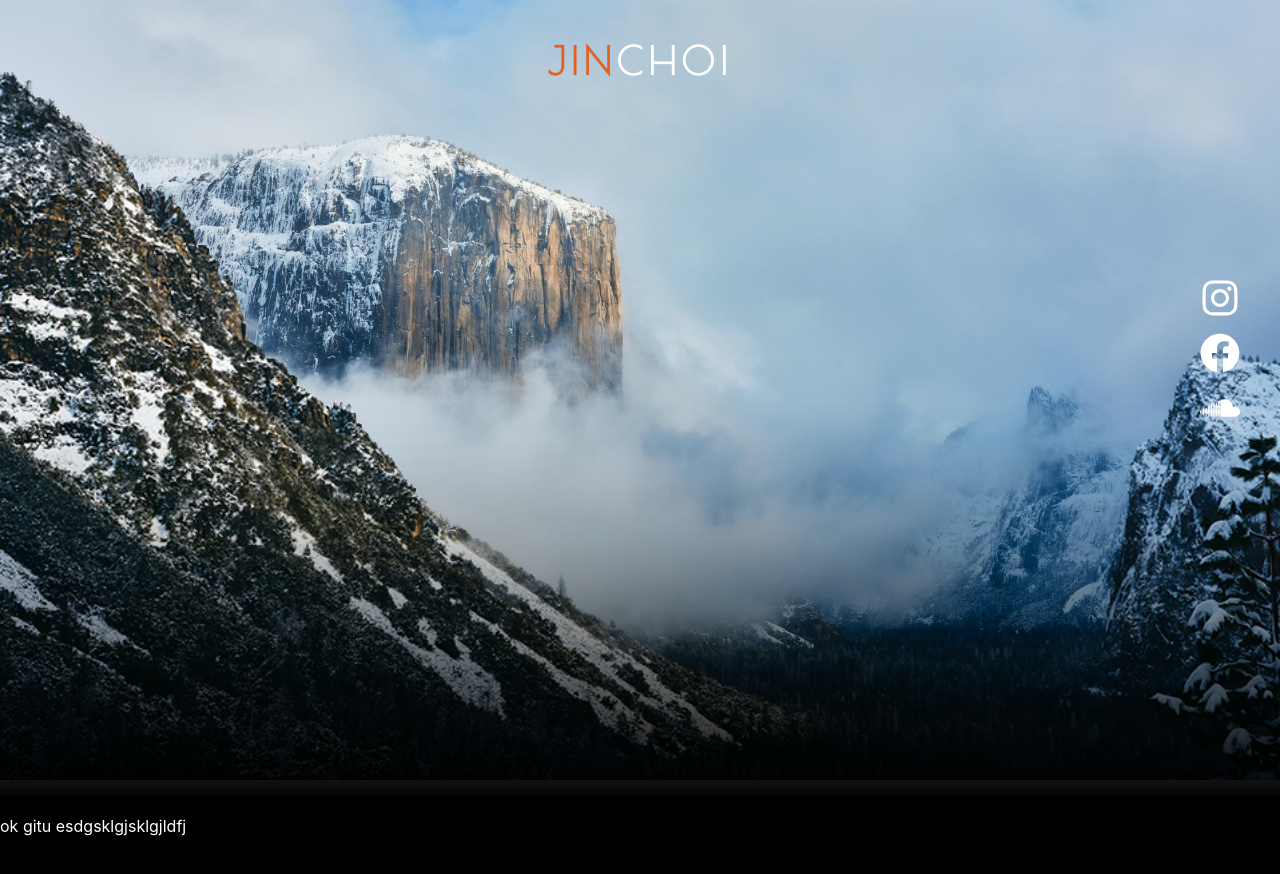
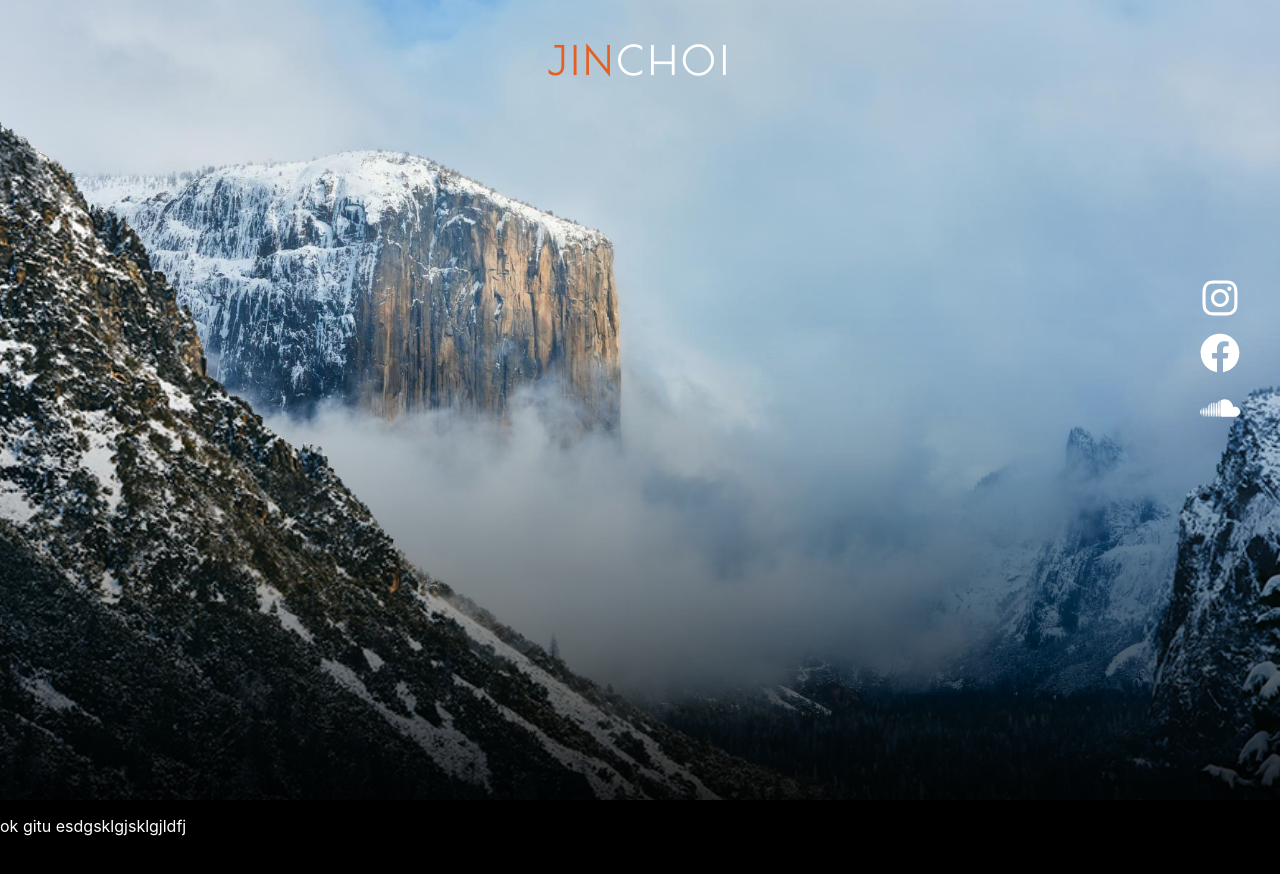
Before and after one commit to wbenarto/jin, a Next.js app: page / in a window 1280 px wide. Shown: the top 874 px of the page. Built offline with nearby package versions, Linux system fonts and the light colour scheme; a web font is replaced by a local one.

Commit message:
hero parallax test

```diff
--- a/components/Hero.tsx
+++ b/components/Hero.tsx
@@ -26,14 +26,14 @@ const Hero = () => {
 
     return (
         <div className={styles.heroContainer} >
-            <div className={styles.bottomFade}></div>
-
             <motion.div className={styles.parallaxLayer} style={{ y: y1, }}>
                 <img className={styles.y1Image} src='/images/snowmountain.jpg' />
 
             </motion.div>
             <motion.div className={styles.parallaxLayer} style={{ y: y2 }}>
+                <div className={styles.bottomFade}></div>
                 <img className={styles.y2Image} src='/parallax/layer2.png' />
+
             </motion.div>
 
             {/* <motion.div style={{ y: y3 }} className={styles.heroQuote}>
--- a/styles/Content.module.css
+++ b/styles/Content.module.css
@@ -241,13 +241,15 @@
 
 .heroContainer {
   height: 100vh;
+  overflow: hidden;
 }
 
 .parallaxLayer {
   display: block;
   position: absolute;
   width: 100%;
-  height: 100vh;
+  height: 110%;
+  overflow: hidden;
 }
 
 .y1Image {
@@ -255,9 +257,10 @@
   z-index: 0;
   position: absolute;
   width: 100%;
+  height: 100%;
   top: 0;
   left: 0;
-  height: 100vh;
+  bottom: 0;
   -o-object-fit: cover;
      object-fit: cover;
 }
@@ -266,9 +269,10 @@
   overflow: hidden;
   position: absolute;
   width: 100%;
+  height: 100%;
   top: 0;
+  bottom: 0;
   z-index: 1;
-  height: 100vh;
   -o-object-fit: cover;
      object-fit: cover;
 }
@@ -301,9 +305,8 @@
 .bottomFade {
   width: 100%;
   bottom: 0;
-  height: 50vh;
+  height: 70vh;
   z-index: 2;
-  float: left;
   position: absolute;
   background: -webkit-gradient(linear, left bottom, left top, from(black), color-stop(19%, rgba(0, 0, 0, 0.738)), color-stop(34%, rgba(0, 0, 0, 0.541)), color-stop(47%, rgba(0, 0, 0, 0.382)), color-stop(56.5%, rgba(0, 0, 0, 0.278)), color-stop(65%, rgba(0, 0, 0, 0.194)), color-stop(73%, rgba(0, 0, 0, 0.126)), color-stop(80.2%, rgba(0, 0, 0, 0.075)), color-stop(86.1%, rgba(0, 0, 0, 0.042)), color-stop(91%, rgba(0, 0, 0, 0.021)), color-stop(95.2%, rgba(0, 0, 0, 0.008)), color-stop(98.2%, rgba(0, 0, 0, 0.002)), to(transparent));
   background: linear-gradient(to top, black 0%, rgba(0, 0, 0, 0.738) 19%, rgba(0, 0, 0, 0.541) 34%, rgba(0, 0, 0, 0.382) 47%, rgba(0, 0, 0, 0.278) 56.5%, rgba(0, 0, 0, 0.194) 65%, rgba(0, 0, 0, 0.126) 73%, rgba(0, 0, 0, 0.075) 80.2%, rgba(0, 0, 0, 0.042) 86.1%, rgba(0, 0, 0, 0.021) 91%, rgba(0, 0, 0, 0.008) 95.2%, rgba(0, 0, 0, 0.002) 98.2%, transparent 100%);
--- a/styles/Content.module.scss
+++ b/styles/Content.module.scss
@@ -207,6 +207,7 @@
 // Hero
 .heroContainer {
   height: 100vh;
+  overflow: hidden;
 
   // background-color: pink;
 }
@@ -215,16 +216,18 @@
   display: block;
   position: absolute;
   width: 100%;
-  height: 100vh;
+  height: 110%;
+  overflow: hidden;
 }
 .y1Image {
   overflow: hidden;
   z-index: 0;
   position: absolute;
   width: 100%;
+  height: 100%;
   top: 0;
   left: 0;
-  height: 100vh;
+  bottom: 0;
   object-fit: cover;
 }
 
@@ -233,9 +236,10 @@
   position: absolute;
   // background-color: pink;
   width: 100%;
-  top: 0 ;
+  height: 100%;
+  top: 0;
+  bottom: 0;
   z-index: 1;
-  height: 100vh;
   object-fit: cover;
 }
 
@@ -261,9 +265,8 @@
 .bottomFade {
   width: 100%;
   bottom: 0;
-  height: 50vh;
+  height: 70vh;
   z-index: 2;
-  float: left;
   position: absolute;
   background: linear-gradient(to top, black 0%, rgba(0, 0, 0, 0.738) 19%, rgba(0, 0, 0, 0.541) 34%, rgba(0, 0, 0, 0.382) 47%, rgba(0, 0, 0, 0.278) 56.5%, rgba(0, 0, 0, 0.194) 65%, rgba(0, 0, 0, 0.126) 73%, rgba(0, 0, 0, 0.075) 80.2%, rgba(0, 0, 0, 0.042) 86.1%, rgba(0, 0, 0, 0.021) 91%, rgba(0, 0, 0, 0.008) 95.2%, rgba(0, 0, 0, 0.002) 98.2%, transparent 100%);
 }
```
Also changed, not shown: 1 other file (tests, documents, lock files or other folders).
